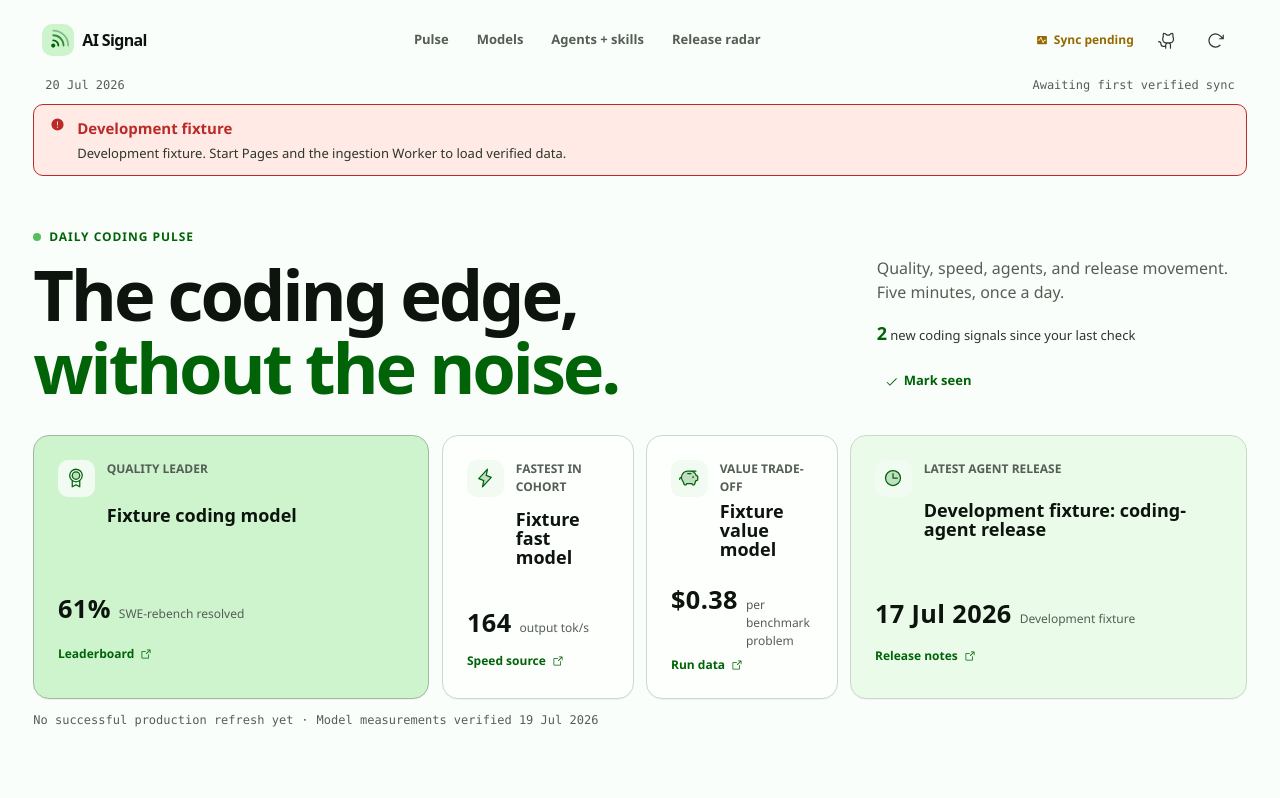
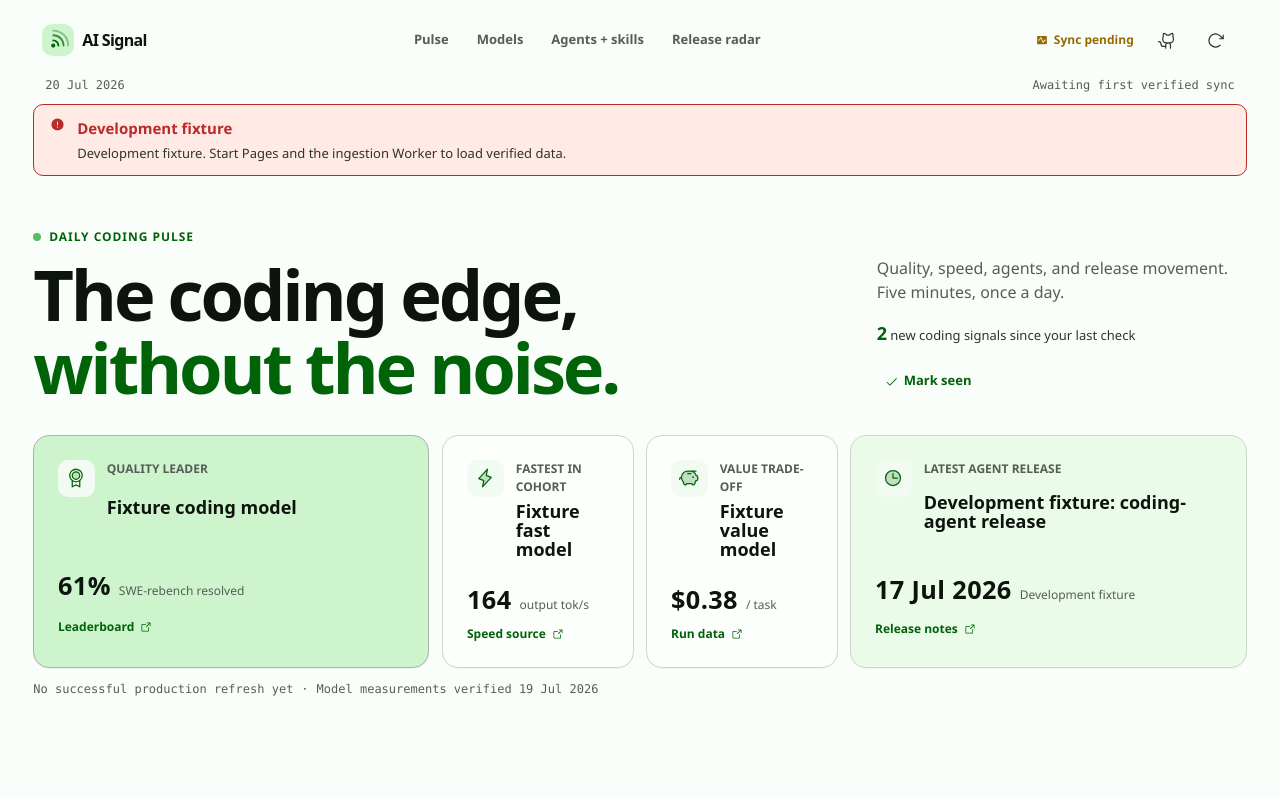
Before and after one commit to Zee-SS/ai-signal, a React (Vite) app: page / in a window 1280 px wide. Shown: the top 798 px of the page. Built offline with nearby package versions, Linux system fonts and the light colour scheme; no server answers.

Commit message:
Keep value trade-off metric on one line

```diff
--- a/src/features/pulse/DailyPulse.tsx
+++ b/src/features/pulse/DailyPulse.tsx
@@ -68,7 +68,7 @@ export function DailyPulse({ data, lastVisitAt, onMarkSeen }: DailyPulseProps) {
             <div className="decision-card__icon"><PiggyBank aria-hidden="true" weight="duotone" /></div>
             <p>Value trade-off</p>
             <strong>{value.model}</strong>
-            <div className="decision-card__metric"><b>${value.costPerProblem.toFixed(2)}</b><span>per benchmark problem</span></div>
+            <div className="decision-card__metric"><b>${value.costPerProblem.toFixed(2)}</b><span title="Per benchmark task">/ task</span></div>
             <a href={value.qualitySourceUrl} target="_blank" rel="noopener noreferrer">Run data <ArrowSquareOut aria-hidden="true" /></a>
           </article>
         )}
--- a/src/styles/index.css
+++ b/src/styles/index.css
@@ -557,6 +557,11 @@ svg {
   font-size: var(--text-xs);
 }
 
+.decision-card__metric span {
+  flex: 0 0 auto;
+  white-space: nowrap;
+}
+
 .decision-card > a {
   grid-column: 1 / -1;
   display: inline-flex;
```
